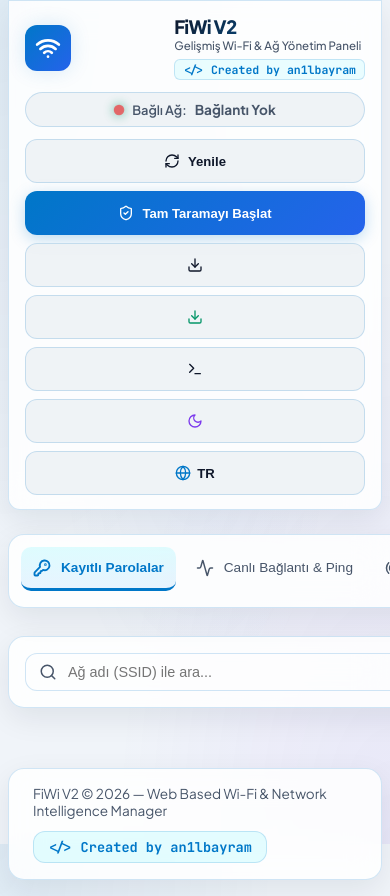
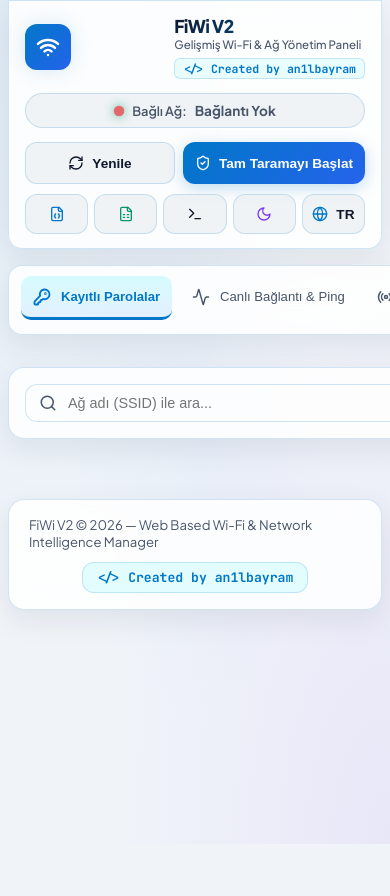
Before and after one commit to an1lbayram/FiWi-V2, a React (Vite) app in the folder client/: page / in a window 390 px wide. Shown: the top 896 px of the page. After the commit the page ends 844 px from the top, so only its background shows below. Built offline with nearby package versions, Linux system fonts and the light colour scheme; no server answers; the HTML template or start-up script is replaced by a standard one.

Commit message:
fix(responsive): enhance mobile responsiveness and UI layout

```diff
--- a/client/src/App.css
+++ b/client/src/App.css
@@ -22,9 +22,139 @@
   gap: 8px;
 }
 
+/* Navbar Base Styles */
+.navbar-header {
+  border-radius: 0 0 16px 16px;
+  margin-bottom: 24px;
+  padding: 16px 24px;
+}
+
+.navbar-container {
+  display: flex;
+  align-items: center;
+  justify-content: space-between;
+  flex-wrap: wrap;
+  gap: 16px;
+}
+
+.navbar-brand {
+  display: flex;
+  align-items: center;
+  gap: 12px;
+}
+
+.navbar-brand-icon {
+  width: 46px;
+  height: 46px;
+  border-radius: 12px;
+  background: var(--gradient-brand);
+  display: flex;
+  align-items: center;
+  justify-content: center;
+  box-shadow: var(--shadow-glow);
+  flex-shrink: 0;
+}
+
+.navbar-title {
+  font-size: clamp(1.15rem, 2vw, 1.45rem);
+  font-weight: 800;
+  letter-spacing: -0.5px;
+  background: var(--gradient-heading);
+  -webkit-background-clip: text;
+  -webkit-text-fill-color: transparent;
+}
+
+.navbar-subtitle {
+  font-size: 0.78rem;
+  color: var(--text-muted);
+  font-weight: 500;
+  margin-bottom: 4px;
+}
+
+.navbar-author-link {
+  display: inline-flex;
+  align-items: center;
+  gap: 4px;
+  font-size: 0.72rem;
+  font-weight: 700;
+  color: var(--accent-cyan);
+  text-decoration: none;
+  background: rgba(0, 242, 254, 0.08);
+  border: 1px solid var(--border-color);
+  padding: 2px 8px;
+  border-radius: 6px;
+  transition: all 0.2s ease;
+  font-family: var(--font-mono);
+}
+
+.navbar-author-link:hover {
+  background: var(--border-color);
+  border-color: var(--accent-cyan);
+}
+
+.status-badge-container {
+  display: flex;
+  align-items: center;
+  gap: 8px;
+  padding: 8px 14px;
+  background: var(--bg-card-inner);
+  border-radius: 20px;
+  border: 1px solid var(--border-color);
+  max-width: 100%;
+  overflow: hidden;
+}
+
+.status-label {
+  font-size: 0.8rem;
+  font-weight: 600;
+  color: var(--text-muted);
+  white-space: nowrap;
+}
+
+.status-value {
+  font-size: 0.85rem;
+  font-weight: 700;
+  overflow: hidden;
+  text-overflow: ellipsis;
+  white-space: nowrap;
+  max-width: 180px;
+}
+
+.navbar-actions {
+  display: flex;
+  align-items: center;
+  gap: 10px;
+  flex-wrap: wrap;
+}
+
+.navbar-primary-actions {
+  display: flex;
+  align-items: center;
+  gap: 8px;
+}
+
+.navbar-secondary-actions {
+  display: flex;
+  align-items: center;
+  gap: 6px;
+}
+
+.flex-1 {
+  flex: 1;
+}
+
+/* Device View Modes */
+.desktop-device-table {
+  display: block;
+}
+
+.mobile-device-cards {
+  display: none;
+}
+
 /* Responsive Breakpoints */
 
-/* Tablet & Smaller Desktop (< 1024px) */
+/* Desktop & Laptop (< 1024px) */
 @media (max-width: 1024px) {
   .app-grid {
     grid-template-columns: 220px 1fr;
@@ -32,7 +162,7 @@
   }
 }
 
-/* Tablets & Mobile (< 900px) */
+/* Tablet Layout (< 900px) */
 @media (max-width: 900px) {
   .app-grid {
     grid-template-columns: 1fr !important;
@@ -40,16 +170,21 @@
   }
 
   .sidebar-panel {
-    position: relative;
-    top: 0;
-    padding: 12px;
-    margin-bottom: 8px;
+    position: sticky;
+    top: 10px;
+    padding: 8px 10px;
+    margin-bottom: 12px;
+    border-radius: 14px;
+    backdrop-filter: blur(20px);
+    -webkit-backdrop-filter: blur(20px);
+    background: var(--bg-card);
   }
 
   .sidebar-nav {
     flex-direction: row !important;
     overflow-x: auto !important;
-    padding-bottom: 4px !important;
+    padding: 2px 2px 6px 2px !important;
+    gap: 8px !important;
     white-space: nowrap !important;
     -webkit-overflow-scrolling: touch;
     scrollbar-width: none;
@@ -66,13 +201,13 @@
     border-radius: 10px !important;
     flex-shrink: 0 !important;
     min-height: 44px;
-    padding: 10px 16px !important;
+    padding: 10px 14px !important;
     scroll-snap-align: start;
   }
 
   .sidebar-nav button.active-tab {
     border-bottom: 3px solid var(--accent-cyan) !important;
-    background: linear-gradient(180deg, rgba(0, 242, 254, 0.12), rgba(79, 172, 254, 0.12)) !important;
+    background: linear-gradient(180deg, rgba(0, 242, 254, 0.15), rgba(79, 172, 254, 0.15)) !important;
   }
 
   .desktop-only {
@@ -82,38 +217,77 @@
 
 /* Mobile Devices (< 640px) */
 @media (max-width: 640px) {
-  header.glass-panel {
-    padding: 14px 16px !important;
-    border-radius: 0 0 12px 12px !important;
+  .navbar-header {
+    padding: 14px 16px;
+    border-radius: 0 0 14px 14px;
+    margin-bottom: 16px;
   }
 
   .navbar-container {
-    flex-direction: column !important;
-    align-items: stretch !important;
-    gap: 12px !important;
+    flex-direction: column;
+    align-items: stretch;
+    gap: 14px;
   }
 
   .navbar-brand {
-    justify-content: space-between !important;
-    width: 100% !important;
-  }
-
-  .navbar-actions {
-    flex-wrap: wrap !important;
-    justify-content: space-between !important;
-    width: 100% !important;
-    gap: 8px !important;
-  }
-
-  .navbar-actions button {
-    flex: 1 1 calc(50% - 6px);
-    min-height: 40px;
-    font-size: 0.82rem !important;
+    justify-content: space-between;
+    width: 100%;
   }
 
   .status-badge-container {
     width: 100%;
     justify-content: center;
+    padding: 8px 12px;
+  }
+
+  .status-value {
+    max-width: 220px;
+  }
+
+  .navbar-actions {
+    flex-direction: column;
+    width: 100%;
+    gap: 10px;
+  }
+
+  .navbar-primary-actions {
+    width: 100%;
+    display: grid;
+    grid-template-columns: 1fr 1.2fr;
+    gap: 8px;
+  }
+
+  .navbar-primary-actions button {
+    width: 100%;
+    min-height: 42px;
+    padding: 8px 12px;
+    font-size: 0.85rem;
+  }
+
+  .navbar-secondary-actions {
+    width: 100%;
+    display: flex;
+    justify-content: space-between;
+    gap: 6px;
+  }
+
+  .navbar-secondary-actions .icon-btn {
+    flex: 1;
+    min-height: 40px;
+    padding: 8px;
+    display: inline-flex;
+    align-items: center;
+    justify-content: center;
+  }
+
+  .desktop-device-table {
+    display: none !important;
+  }
+
+  .mobile-device-cards {
+    display: flex !important;
+    flex-direction: column;
+    gap: 10px;
   }
 
   .modal-overlay {
@@ -126,30 +300,24 @@
   }
 
   .btn-primary, .btn-secondary {
-    padding: 8px 14px;
+    padding: 8px 12px;
     font-size: 0.85rem;
-    min-height: 42px;
   }
 }
 
-/* Extra Small Phones (< 480px) */
+/* Small Phones (< 480px) */
 @media (max-width: 480px) {
-  .navbar-brand-text h1 {
-    font-size: 1.15rem !important;
+  .navbar-title {
+    font-size: 1.1rem;
   }
 
-  .navbar-brand-text p {
-    font-size: 0.72rem !important;
-  }
-
-  .navbar-actions button {
-    flex: 1 1 100%;
-    min-height: 44px;
+  .navbar-subtitle {
+    font-size: 0.72rem;
   }
 
   .sidebar-nav button {
     padding: 8px 12px !important;
-    font-size: 0.85rem !important;
+    font-size: 0.82rem !important;
   }
 
   .modal-overlay .glass-panel {
@@ -157,10 +325,14 @@
   }
 }
 
-/* Ultra Small Phones (< 360px) */
+/* Extra Small Phones (< 360px) */
 @media (max-width: 360px) {
   .app-container {
     padding: 0 4px 12px 4px;
+  }
+
+  .navbar-primary-actions {
+    grid-template-columns: 1fr;
   }
 
   .badge {
--- a/client/src/App.jsx
+++ b/client/src/App.jsx
@@ -157,8 +157,17 @@ export default function App() {
           </div>
 
           {/* Footer */}
-          <footer className="glass-panel" style={{ marginTop: '40px', padding: '16px 24px', display: 'flex', alignItems: 'center', justifyContent: 'space-between', flexWrap: 'wrap', gap: '12px' }}>
-            <span style={{ fontSize: '0.85rem', color: 'var(--text-muted)' }}>
+          <footer className="glass-panel" style={{
+            marginTop: '40px',
+            padding: '16px 20px',
+            display: 'flex',
+            alignItems: 'center',
+            justifyContent: 'space-between',
+            flexWrap: 'wrap',
+            gap: '12px',
+            textAlign: 'center'
+          }}>
+            <span style={{ fontSize: '0.82rem', color: 'var(--text-muted)', flex: '1 1 240px', textAlign: 'left' }}>
               FiWi V2 © 2026 — Web Based Wi-Fi & Network Intelligence Manager
             </span>
             <a
@@ -169,7 +178,7 @@ export default function App() {
                 display: 'inline-flex',
                 alignItems: 'center',
                 gap: '6px',
-                fontSize: '0.85rem',
+                fontSize: '0.82rem',
                 fontWeight: '700',
                 color: 'var(--accent-cyan)',
                 textDecoration: 'none',
@@ -178,7 +187,8 @@ export default function App() {
                 padding: '6px 14px',
                 borderRadius: 'var(--radius-md)',
                 transition: 'all 0.2s ease',
-                fontFamily: 'var(--font-mono)'
+                fontFamily: 'var(--font-mono)',
+                margin: '0 auto'
               }}
               onMouseEnter={(e) => {
                 e.currentTarget.style.background = 'rgba(0, 242, 254, 0.25)';
--- a/client/src/components/ActiveStatusTab.jsx
+++ b/client/src/components/ActiveStatusTab.jsx
@@ -85,7 +85,7 @@ export default function ActiveStatusTab({ activeConn, socket }) {
       </div>
 
       {/* Grid of Key Wi-Fi Parameters */}
-      <div style={{ display: 'grid', gridTemplateColumns: 'repeat(auto-fit, minmax(min(100%, 160px), 1fr))', gap: '14px' }}>
+      <div style={{ display: 'grid', gridTemplateColumns: 'repeat(auto-fit, minmax(min(100%, 135px), 1fr))', gap: '12px' }}>
 
         <div className="glass-panel" style={{ padding: '16px', display: 'flex', alignItems: 'center', gap: '12px' }}>
           <Signal color="var(--accent-cyan)" size={22} style={{ flexShrink: 0 }} />
--- a/client/src/components/Navbar.jsx
+++ b/client/src/components/Navbar.jsx
@@ -1,65 +1,33 @@
 import React from 'react';
 import { useLanguage } from '../context/LanguageContext';
 import { useTheme } from '../context/ThemeContext';
-import { Wifi, RefreshCw, Terminal, Download, ShieldCheck, Globe, Sun, Moon } from 'lucide-react';
+import { Wifi, RefreshCw, Terminal, Download, ShieldCheck, Globe, Sun, Moon, FileSpreadsheet, FileJson } from 'lucide-react';
 
 export default function Navbar({ activeConn, onRefresh, onFullScan, onExport, onToggleTerminal }) {
   const { lang, toggleLanguage, t } = useLanguage();
   const { theme, toggleTheme } = useTheme();
 
   return (
-    <header className="glass-panel" style={{ borderRadius: '0 0 16px 16px', marginBottom: '24px', padding: '16px 24px' }}>
-      <div className="navbar-container" style={{ display: 'flex', alignItems: 'center', justifyContent: 'space-between', flexWrap: 'wrap', gap: '16px' }}>
+    <header className="glass-panel navbar-header">
+      <div className="navbar-container">
 
         {/* Brand Header */}
-        <div className="navbar-brand" style={{ display: 'flex', alignItems: 'center', gap: '12px' }}>
-          <div style={{
-            width: '46px',
-            height: '46px',
-            borderRadius: '12px',
-            background: 'var(--gradient-brand)',
-            display: 'flex',
-            alignItems: 'center',
-            justifyContent: 'center',
-            boxShadow: 'var(--shadow-glow)',
-            flexShrink: 0
-          }}>
-            <Wifi size={26} color="#ffffff" strokeWidth={2.5} />
+        <div className="navbar-brand">
+          <div className="navbar-brand-icon">
+            <Wifi size={24} color="#ffffff" strokeWidth={2.5} />
           </div>
           <div className="navbar-brand-text">
-            <h1 style={{ fontSize: 'clamp(1.1rem, 2vw, 1.4rem)', fontWeight: '800', letterSpacing: '-0.5px', background: 'var(--gradient-heading)', WebkitBackgroundClip: 'text', WebkitTextFillColor: 'transparent' }}>
+            <h1 className="navbar-title">
               {t('appTitle')}
             </h1>
-            <p style={{ fontSize: '0.78rem', color: 'var(--text-muted)', fontWeight: '500', marginBottom: '4px' }}>
+            <p className="navbar-subtitle">
               {t('subTitle')}
             </p>
             <a
               href="https://an1lbayram-github-io.vercel.app/"
               target="_blank"
               rel="noopener noreferrer"
-              style={{
-                display: 'inline-flex',
-                alignItems: 'center',
-                gap: '4px',
-                fontSize: '0.72rem',
-                fontWeight: '700',
-                color: 'var(--accent-cyan)',
-                textDecoration: 'none',
-                background: 'var(--badge-cyan-bg, rgba(0, 242, 254, 0.08))',
-                border: '1px solid var(--border-color)',
-                padding: '2px 8px',
-                borderRadius: '6px',
-                transition: 'all 0.2s ease',
-                fontFamily: 'var(--font-mono)'
-              }}
-              onMouseEnter={(e) => {
-                e.currentTarget.style.background = 'var(--border-color)';
-                e.currentTarget.style.borderColor = 'var(--accent-cyan)';
-              }}
-              onMouseLeave={(e) => {
-                e.currentTarget.style.background = 'var(--badge-cyan-bg, rgba(0, 242, 254, 0.08))';
-                e.currentTarget.style.borderColor = 'var(--border-color)';
-              }}
+              className="navbar-author-link"
             >
               &lt;/&gt; Created by an1lbayram
             </a>
@@ -67,93 +35,83 @@ export default function Navbar({ activeConn, onRefresh, onFullScan, onExport, on
         </div>
 
         {/* Live Status Badge */}
-        <div className="status-badge-container" style={{
-          display: 'flex',
-          alignItems: 'center',
-          gap: '8px',
-          padding: '8px 14px',
-          background: 'var(--bg-card-inner)',
-          borderRadius: '20px',
-          border: '1px solid var(--border-color)',
-          maxWidth: '100%',
-          overflow: 'hidden'
-        }}>
+        <div className="status-badge-container">
           <span className="live-dot" style={{ backgroundColor: activeConn?.connected ? 'var(--accent-green)' : 'var(--accent-red)' }} />
-          <span style={{ fontSize: '0.8rem', fontWeight: '600', color: 'var(--text-muted)', whiteSpace: 'nowrap' }}>
+          <span className="status-label">
             {t('connectedAs')}:
           </span>
-          <span style={{
-            fontSize: '0.85rem',
-            fontWeight: '700',
-            color: activeConn?.connected ? 'var(--accent-cyan)' : 'var(--text-muted)',
-            overflow: 'hidden',
-            textOverflow: 'ellipsis',
-            whiteSpace: 'nowrap',
-            maxWidth: '160px'
-          }}>
+          <span className="status-value" style={{ color: activeConn?.connected ? 'var(--accent-cyan)' : 'var(--text-muted)' }}>
             {activeConn?.connected ? activeConn.ssid : t('notConnected')}
           </span>
         </div>
 
         {/* Action Controls */}
-        <div className="navbar-actions" style={{ display: 'flex', alignItems: 'center', gap: '8px', flexWrap: 'wrap' }}>
-          <button className="btn-secondary" onClick={onRefresh} title={t('refresh')}>
+        <div className="navbar-actions">
+
+          {/* Main Action CTAs */}
+          <div className="navbar-primary-actions">
+            <button className="btn-secondary flex-1" onClick={onRefresh} title={t('refresh')}>
               <RefreshCw size={16} />
               <span>{t('refresh')}</span>
             </button>
 
-          <button className="btn-primary" onClick={onFullScan} title={t('fullAudit')}>
+            <button className="btn-primary flex-1" onClick={onFullScan} title={t('fullAudit')}>
               <ShieldCheck size={16} />
               <span>{t('fullAudit')}</span>
             </button>
+          </div>
 
+          {/* Utility Toolbar Icons */}
+          <div className="navbar-secondary-actions">
             <button
-            className="btn-secondary"
+              className="btn-secondary icon-btn"
               onClick={() => onExport('json')}
-            title={t('exportData')}
+              title={t('exportData') + ' (JSON)'}
             >
-            <Download size={16} />
-            <span className="desktop-only">JSON Export</span>
+              <FileJson size={16} color="var(--accent-cyan)" />
+              <span className="desktop-only">JSON</span>
             </button>
 
             <button
-            className="btn-secondary"
+              className="btn-secondary icon-btn"
               onClick={() => onExport('csv')}
               title="Export CSV Passwords"
             >
-            <Download size={16} color="var(--accent-green)" />
-            <span className="desktop-only">CSV Export</span>
+              <FileSpreadsheet size={16} color="var(--accent-green)" />
+              <span className="desktop-only">CSV</span>
             </button>
 
-          <button className="btn-secondary" onClick={onToggleTerminal} title={t('terminalLog')}>
-            <Terminal size={16} />
+            <button className="btn-secondary icon-btn" onClick={onToggleTerminal} title={t('terminalLog')}>
+              <Terminal size={16} color="var(--text-main)" />
+              <span className="desktop-only">{t('terminalLog')}</span>
             </button>
 
-          {/* Theme Switcher Button */}
+            {/* Theme Switcher */}
             <button
-            className="btn-secondary"
+              className="btn-secondary icon-btn"
               onClick={toggleTheme}
               title={theme === 'dark' ? t('lightMode') : t('darkMode')}
-            style={{ gap: '6px' }}
             >
               {theme === 'dark' ? (
                 <Sun size={16} color="var(--accent-amber)" />
               ) : (
                 <Moon size={16} color="var(--accent-purple)" />
               )}
-            <span style={{ fontWeight: '700' }} className="desktop-only">
+              <span className="desktop-only">
                 {theme === 'dark' ? t('lightMode') : t('darkMode')}
               </span>
             </button>
 
             {/* Language Switcher */}
-          <button className="btn-secondary" onClick={toggleLanguage} style={{ gap: '6px' }}>
+            <button className="btn-secondary icon-btn" onClick={toggleLanguage} title="Switch Language">
               <Globe size={16} color="var(--accent-cyan)" />
               <span style={{ fontWeight: '800' }}>{lang}</span>
             </button>
           </div>
 
         </div>
+
+      </div>
     </header>
   );
 }
--- a/client/src/components/NetworkDevicesTab.jsx
+++ b/client/src/components/NetworkDevicesTab.jsx
@@ -82,6 +82,59 @@ export default function NetworkDevicesTab({ devicesData }) {
         </div>
       </div>
 
+      {/* Mobile Device Cards View (< 640px) */}
+      <div className="mobile-device-cards">
+        {devices.map((dev, idx) => {
+          const IconComponent = getDeviceIcon(dev.vendor);
+          return (
+            <div key={idx} className="glass-panel" style={{ padding: '14px 16px', display: 'flex', flexDirection: 'column', gap: '12px' }}>
+              <div style={{ display: 'flex', alignItems: 'center', justifyContent: 'space-between', gap: '10px' }}>
+                <div style={{ display: 'flex', alignItems: 'center', gap: '10px', minWidth: 0 }}>
+                  <div style={{
+                    width: '38px',
+                    height: '38px',
+                    borderRadius: '10px',
+                    background: 'rgba(0, 242, 254, 0.12)',
+                    display: 'flex',
+                    alignItems: 'center',
+                    justifyContent: 'center',
+                    color: 'var(--accent-cyan)',
+                    border: '1px solid var(--border-color)',
+                    flexShrink: 0
+                  }}>
+                    <IconComponent size={18} />
+                  </div>
+                  <div style={{ minWidth: 0, overflow: 'hidden' }}>
+                    <h4 style={{ fontSize: '0.95rem', fontWeight: '700', color: 'var(--text-main)', textOverflow: 'ellipsis', overflow: 'hidden', whiteSpace: 'nowrap' }}>
+                      {dev.vendor}
+                    </h4>
+                    <span className="mono" style={{ fontSize: '0.75rem', color: 'var(--text-muted)' }}>
+                      MAC: {dev.mac}
+                    </span>
+                  </div>
+                </div>
+                <span className="badge badge-cyan">{dev.type}</span>
+              </div>
+
+              <div style={{
+                background: 'var(--bg-card-inner)',
+                padding: '8px 12px',
+                borderRadius: '8px',
+                border: '1px solid var(--border-color)',
+                display: 'flex',
+                alignItems: 'center',
+                justifyContent: 'space-between'
+              }}>
+                <span style={{ fontSize: '0.78rem', color: 'var(--text-muted)' }}>{t('deviceIp')}:</span>
+                <span className="mono" style={{ fontSize: '0.88rem', fontWeight: '700', color: 'var(--accent-cyan)' }}>
+                  {dev.ip}
+                </span>
+              </div>
+            </div>
+          );
+        })}
+      </div>
+
     </div>
   );
 }
--- a/client/src/components/PasswordsTab.jsx
+++ b/client/src/components/PasswordsTab.jsx
@@ -59,7 +59,7 @@ export default function PasswordsTab({ profiles, onDeleteProfile, onOpenQR }) {
       </div>
 
       {/* Passwords Grid */}
-      <div style={{ display: 'grid', gridTemplateColumns: 'repeat(auto-fill, minmax(min(100%, 290px), 1fr))', gap: '16px' }}>
+      <div style={{ display: 'grid', gridTemplateColumns: 'repeat(auto-fill, minmax(min(100%, 270px), 1fr))', gap: '16px' }}>
         {filtered.map((prof) => {
           const isVisible = visibleKeys[prof.name];
           const hasPassword = Boolean(prof.password);
```
Lines whose indentation alone changed are shown as unchanged.
